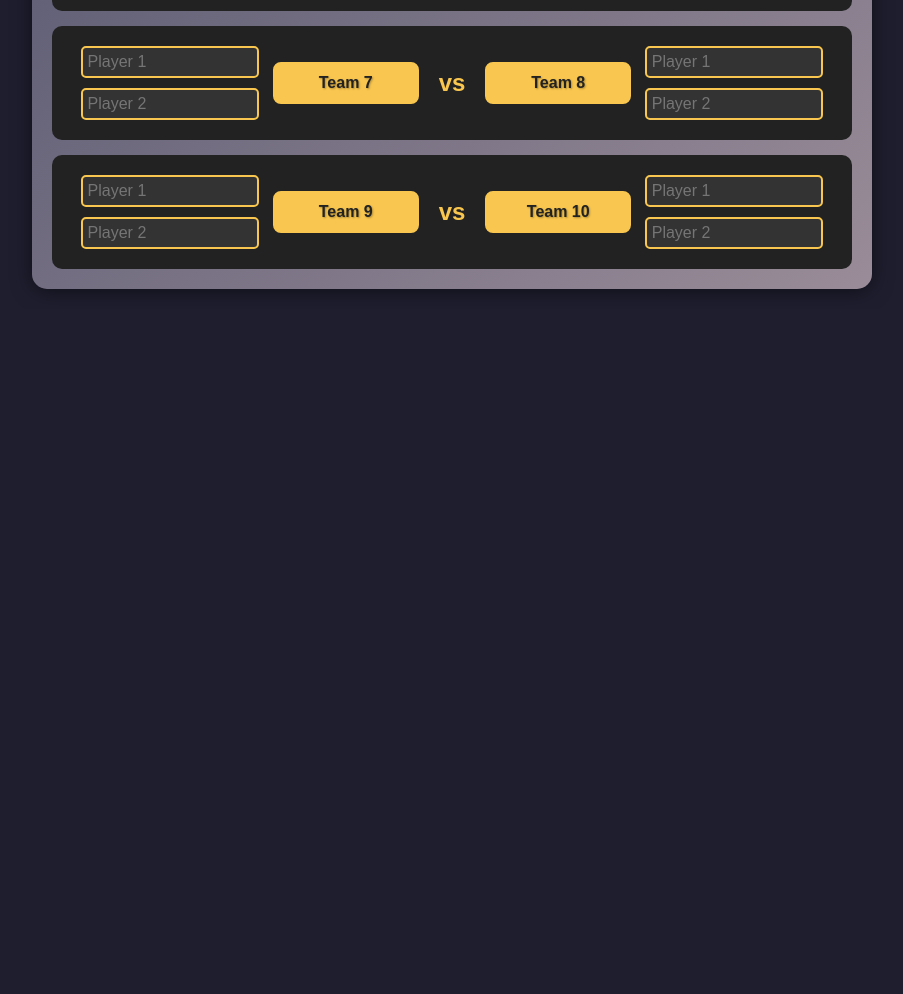
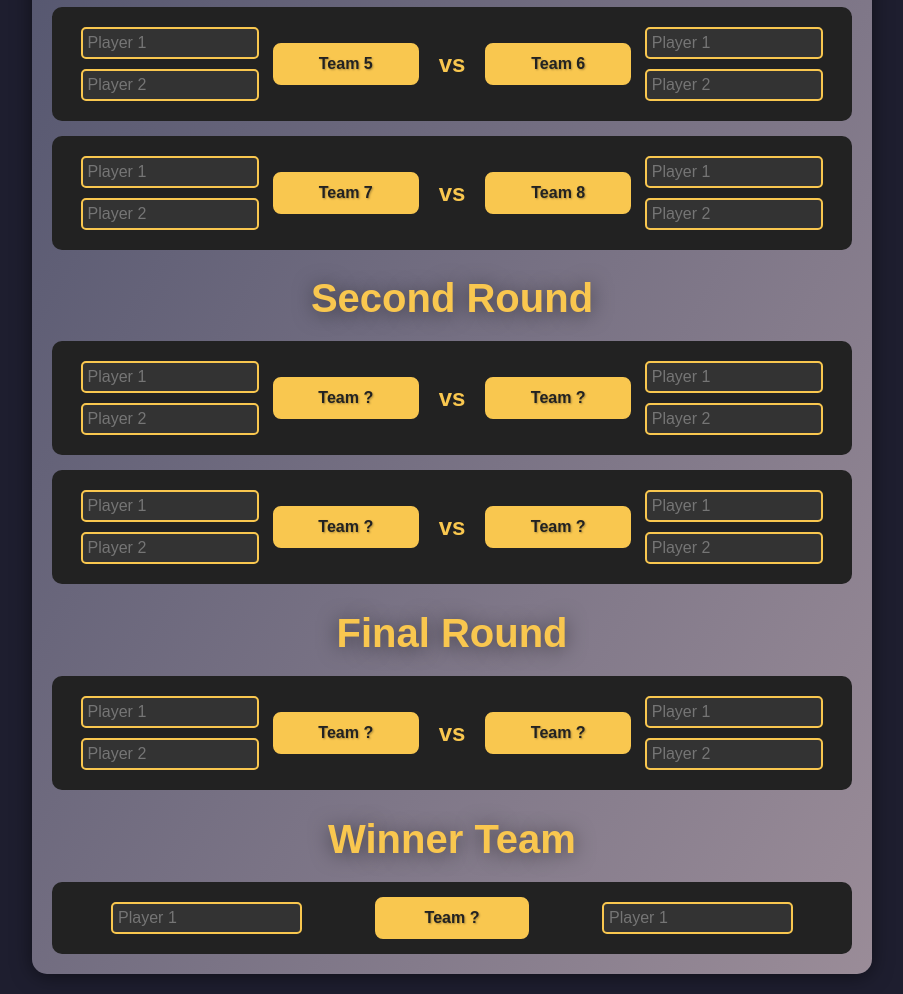
Before and after one commit to Cooper55555/RL-TOURNY, a plain HTML site: page index.html in a window 1280 px wide. Shown: the part 493-1487 px from the top of the page, without its empty margins (188-1091 px from the left). Before the commit the page ends 802 px from the top, so only its background shows below. Drawn offline with Linux system fonts and the light colour scheme.

Commit message:
Add files via upload

```diff
--- a/index.html
+++ b/index.html
@@ -9,6 +9,8 @@
 <body>
     <div class="container">
         <h1>Rocket League Tournament Bracket</h1>
+        <br>
+        <h1>First Round</h1>
         <div class="bracket">
             <div class="matchup">
                 <div class="players" id="teamA">
@@ -62,17 +64,61 @@
                     <input type="text" placeholder="Player 2" readonly="readonly"/>
                 </div>
             </div>
+        </div>
+        <h1>Second Round</h1>
+        <div class="bracket">
             <div class="matchup">
                 <div class="players" id="teamA">
                     <input type="text" placeholder="Player 1" readonly="readonly"/>
                     <input type="text" placeholder="Player 2" readonly="readonly"/>
                 </div>
-                <div class="team">Team 9</div>
+                <div class="team">Team ?</div>
                 <div class="versus">vs</div>
-                <div class="team">Team 10</div>
+                <div class="team">Team ?</div>
                 <div class="players" id="teamA">
                     <input type="text" placeholder="Player 1" readonly="readonly"/>
                     <input type="text" placeholder="Player 2" readonly="readonly"/>
+                </div>
+            </div>
+            <div class="matchup">
+                <div class="players" id="teamA">
+                    <input type="text" placeholder="Player 1" readonly="readonly"/>
+                    <input type="text" placeholder="Player 2" readonly="readonly"/>
+                </div>
+                <div class="team">Team ?</div>
+                <div class="versus">vs</div>
+                <div class="team">Team ?</div>
+                <div class="players" id="teamA">
+                    <input type="text" placeholder="Player 1" readonly="readonly"/>
+                    <input type="text" placeholder="Player 2" readonly="readonly"/>
+                </div>
+            </div>
+        </div>
+        <h1>Final Round</h1>
+        <div class="bracket">
+            <div class="matchup">
+                <div class="players" id="teamA">
+                    <input type="text" placeholder="Player 1" readonly="readonly"/>
+                    <input type="text" placeholder="Player 2" readonly="readonly"/>
+                </div>
+                <div class="team">Team ?</div>
+                <div class="versus">vs</div>
+                <div class="team">Team ?</div>
+                <div class="players" id="teamA">
+                    <input type="text" placeholder="Player 1" readonly="readonly"/>
+                    <input type="text" placeholder="Player 2" readonly="readonly"/>
+                </div>
+            </div>
+        </div>
+        <h1>Winner Team</h1>
+        <div class="bracket">
+            <div class="matchup">
+                <div class="players" id="teamA">
+                    <input type="text" placeholder="Player 1" readonly="readonly"/>
+                </div>
+                <div class="team">Team ?</div>
+                <div class="players" id="teamA">
+                    <input type="text" placeholder="Player 1" readonly="readonly"/>
                 </div>
             </div>
         </div>
```
